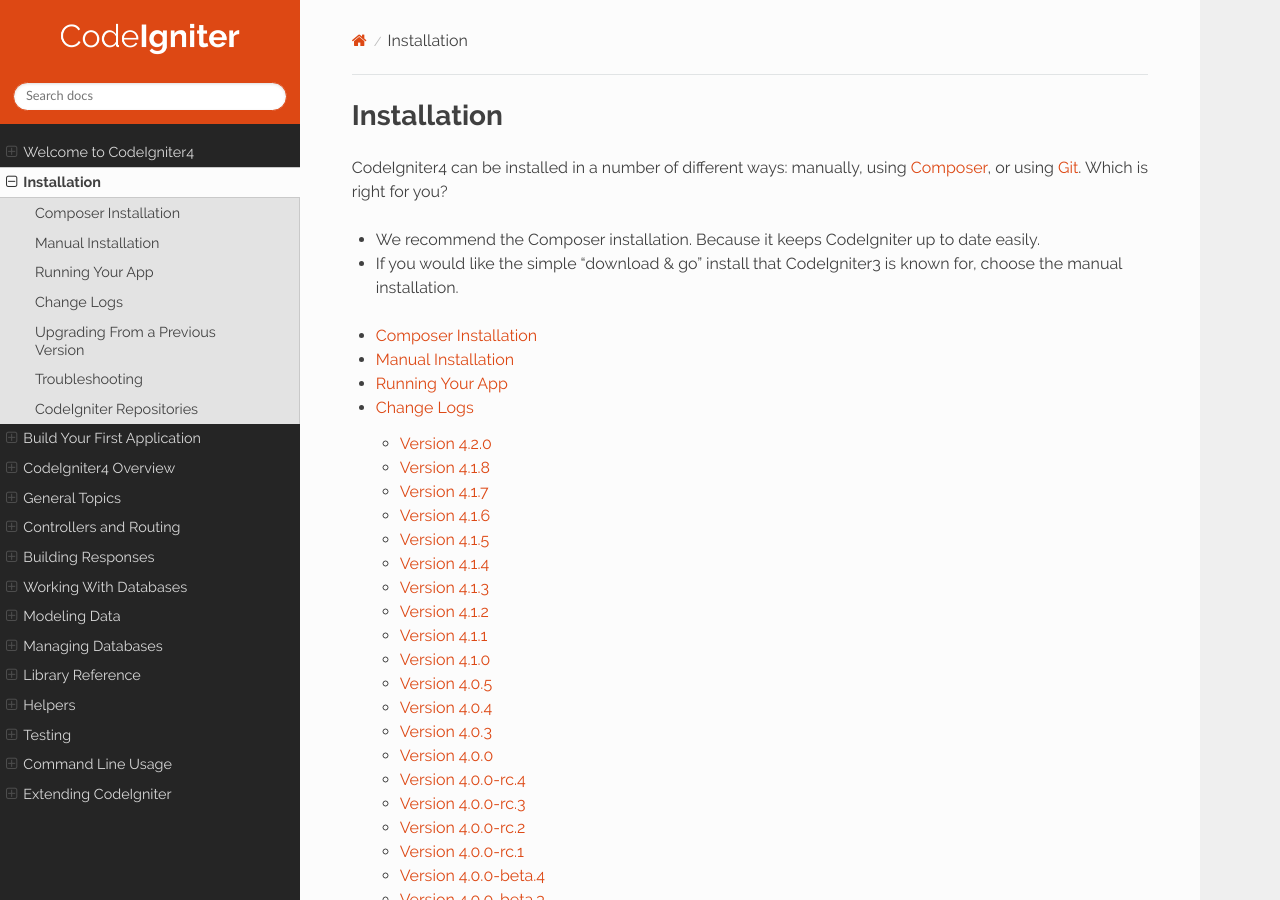
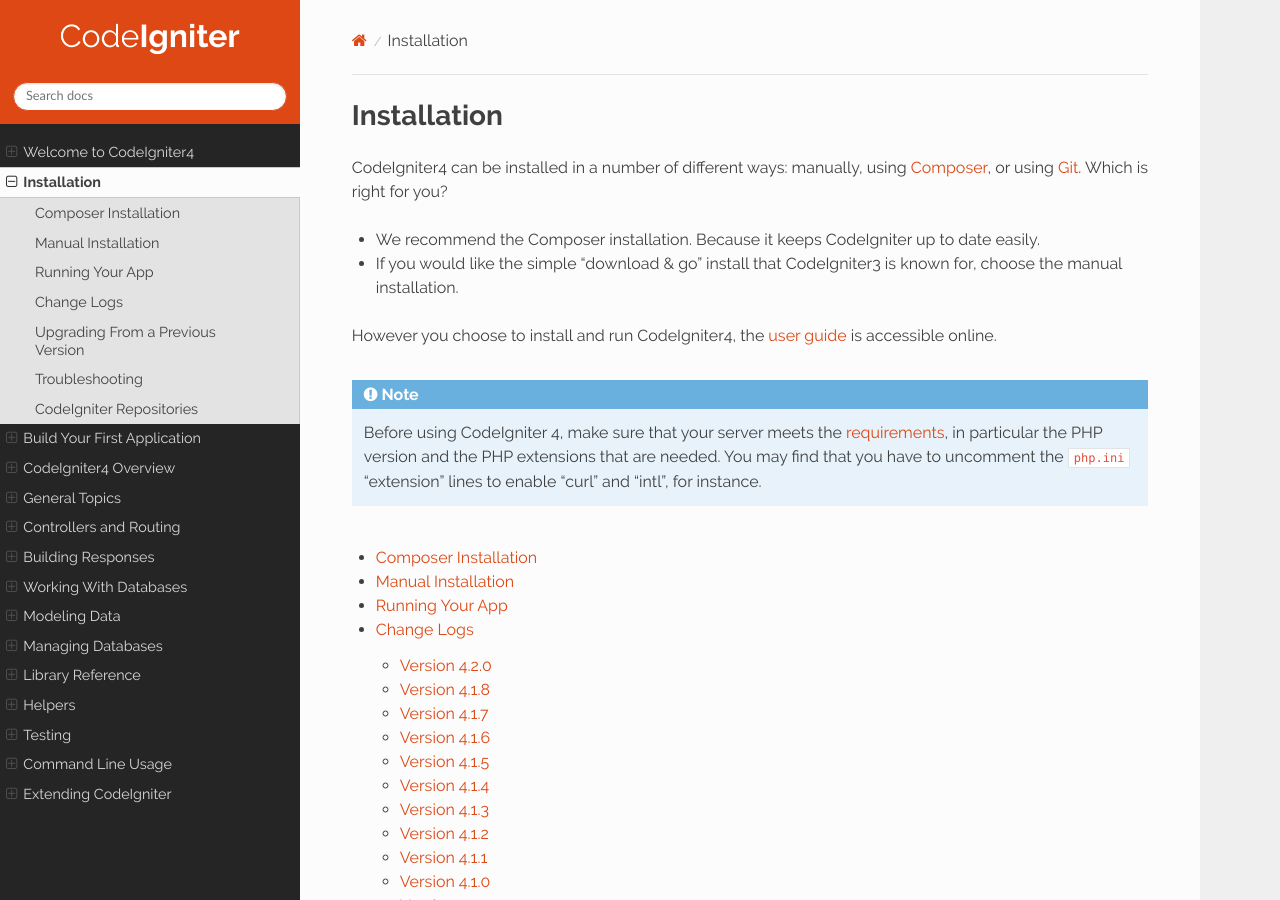
Before and after one commit to NEKOGET/ci4_user_guide_src, a Sphinx documentation site: the page built from source/installation/index.rst, in a window 1280 px wide and 900 px high. Built offline with Sphinx 7.4.7 and the Read the Docs theme 2.0.0, drawn with Linux system fonts in a browser that asks for light colours; some of the changed text lies outside the part shown.

Commit message:
docs: move up paragraph and note

```diff
--- a/source/installation/index.rst
+++ b/source/installation/index.rst
@@ -11,6 +11,15 @@ Which is right for you?
 - If you would like the simple "download & go" install that CodeIgniter3
   is known for, choose the manual installation.
 
+However you choose to install and run CodeIgniter4, the
+`user guide <https://codeigniter4.github.io/userguide/>`_ is accessible online.
+
+.. note:: Before using CodeIgniter 4, make sure that your server meets the
+    :doc:`requirements </intro/requirements>`, in particular the PHP
+    version and the PHP extensions that are needed.
+    You may find that you have to uncomment the ``php.ini`` "extension"
+    lines to enable "curl" and "intl", for instance.
+
 .. toctree::
     :titlesonly:
 
```
Also changed, not shown: other parts of source/installation/index.rst (+0 -9 lines).
